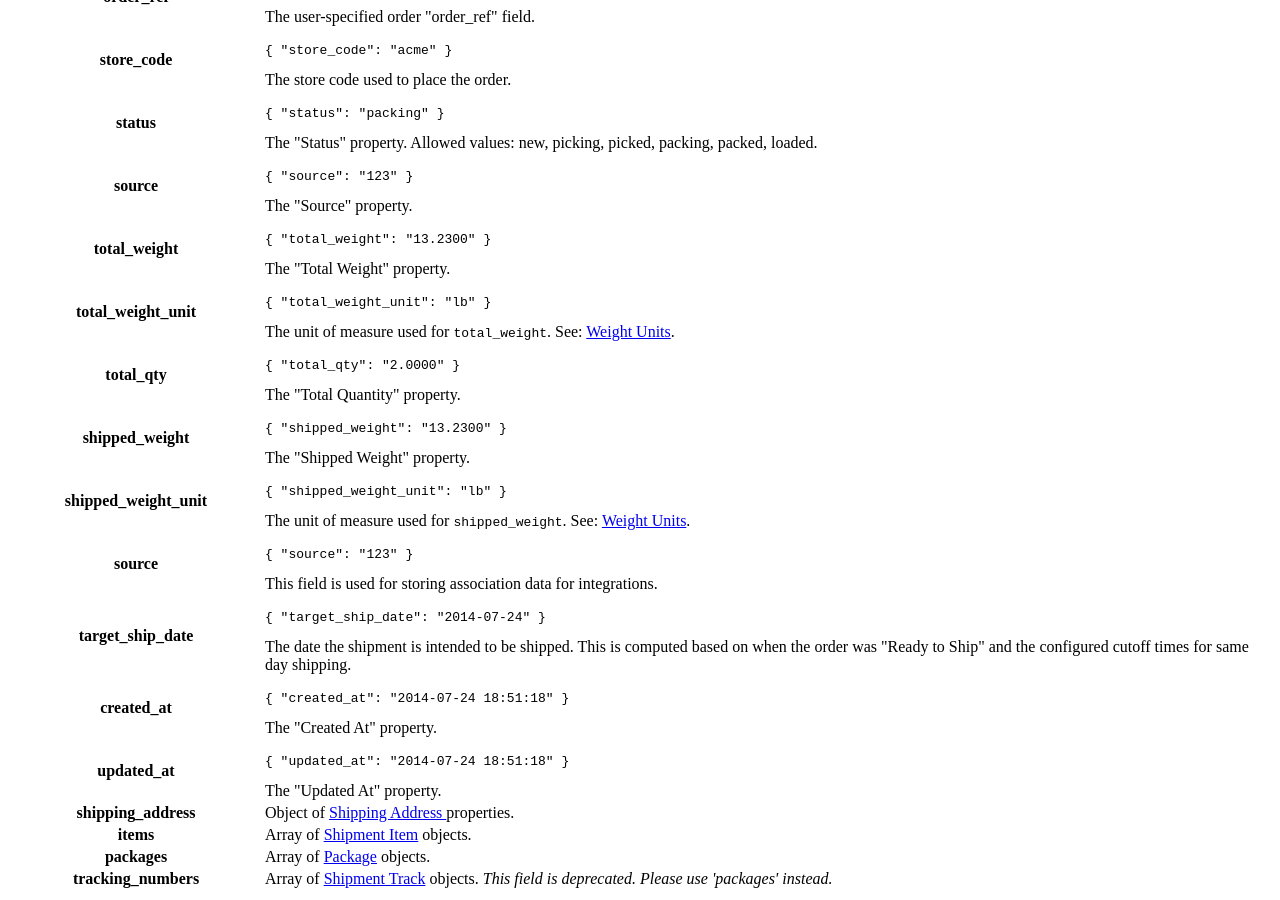
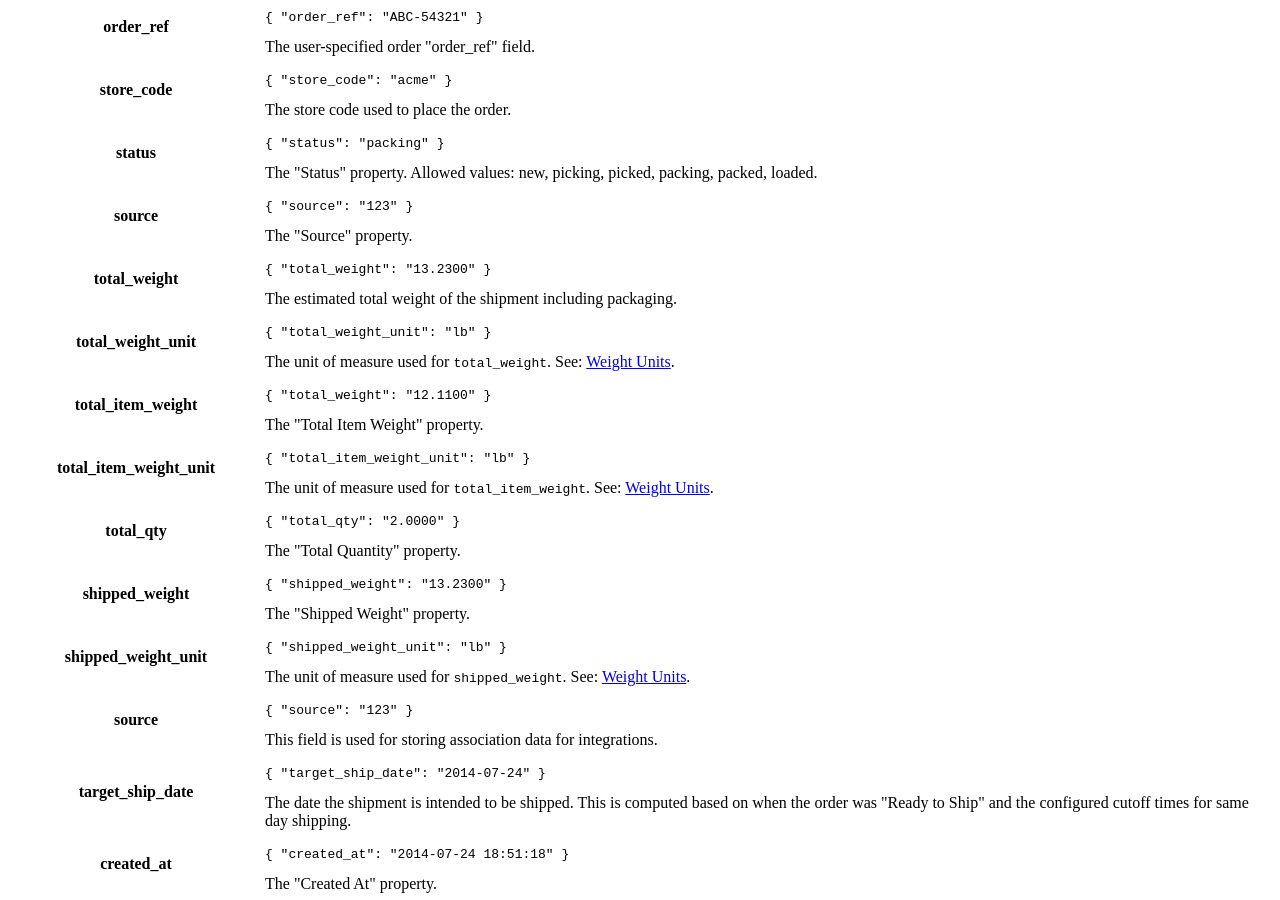
Before and after one commit to ShipStream/shipstream.github.io, a Jekyll site: the page built from _posts/2014-07-25-shipment.md, in a window 1280 px wide and 900 px high, scrolled down 5450 px. Built offline with Jekyll 4.4.1, drawn with Linux system fonts in a browser that asks for light colours; a style sheet for code colours, icons or effects is not loaded; some of the changed text lies outside the part shown.

Commit message:
Document total_item_weight. (#48)

```diff
--- a/_posts/2014-07-25-shipment.md
+++ b/_posts/2014-07-25-shipment.md
@@ -140,6 +140,8 @@ Shipment information.
         "status": "packing",
         "total_weight": "13.2300",
         "total_weight_unit": "lb",
+        "total_item_weight": "12.1100",
+        "total_item_weight_unit": "lb",
         "total_qty": "2.0000",
         "shipped_weight": "13.2300",
         "shipped_weight_unit": "lb",
@@ -382,7 +384,7 @@ true if shipment was successfully updated.
         <th>total_weight</th>
         <td>
             <pre><code>{ "total_weight": "13.2300" }</code></pre>
-            The "Total Weight" property.
+            The estimated total weight of the shipment including packaging.
         </td>
     </tr>
     <tr>
@@ -390,6 +392,20 @@ true if shipment was successfully updated.
         <td>
             <pre><code>{ "total_weight_unit": "lb" }</code></pre>
             The unit of measure used for <code>total_weight</code>. See: <a href="/doc/units-of-measure.html#weight" title="Weight Units">Weight Units</a>.
+        </td>
+    </tr>
+    <tr>
+        <th>total_item_weight</th>
+        <td>
+            <pre><code>{ "total_weight": "12.1100" }</code></pre>
+            The "Total Item Weight" property.
+        </td>
+    </tr>
+    <tr>
+        <th>total_item_weight_unit</th>
+        <td>
+            <pre><code>{ "total_item_weight_unit": "lb" }</code></pre>
+            The unit of measure used for <code>total_item_weight</code>. See: <a href="/doc/units-of-measure.html#weight" title="Weight Units">Weight Units</a>.
         </td>
     </tr>
     <tr>
```
